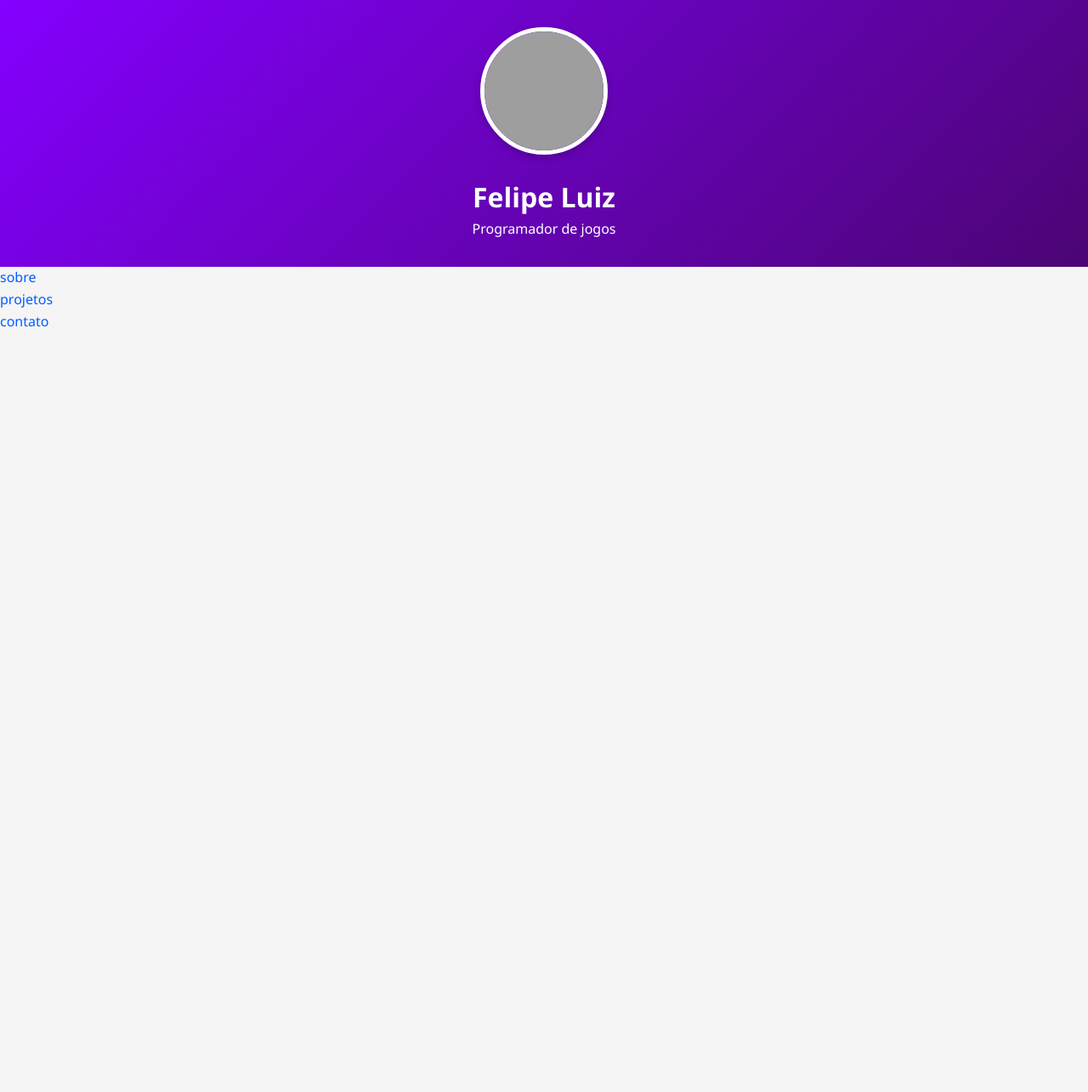
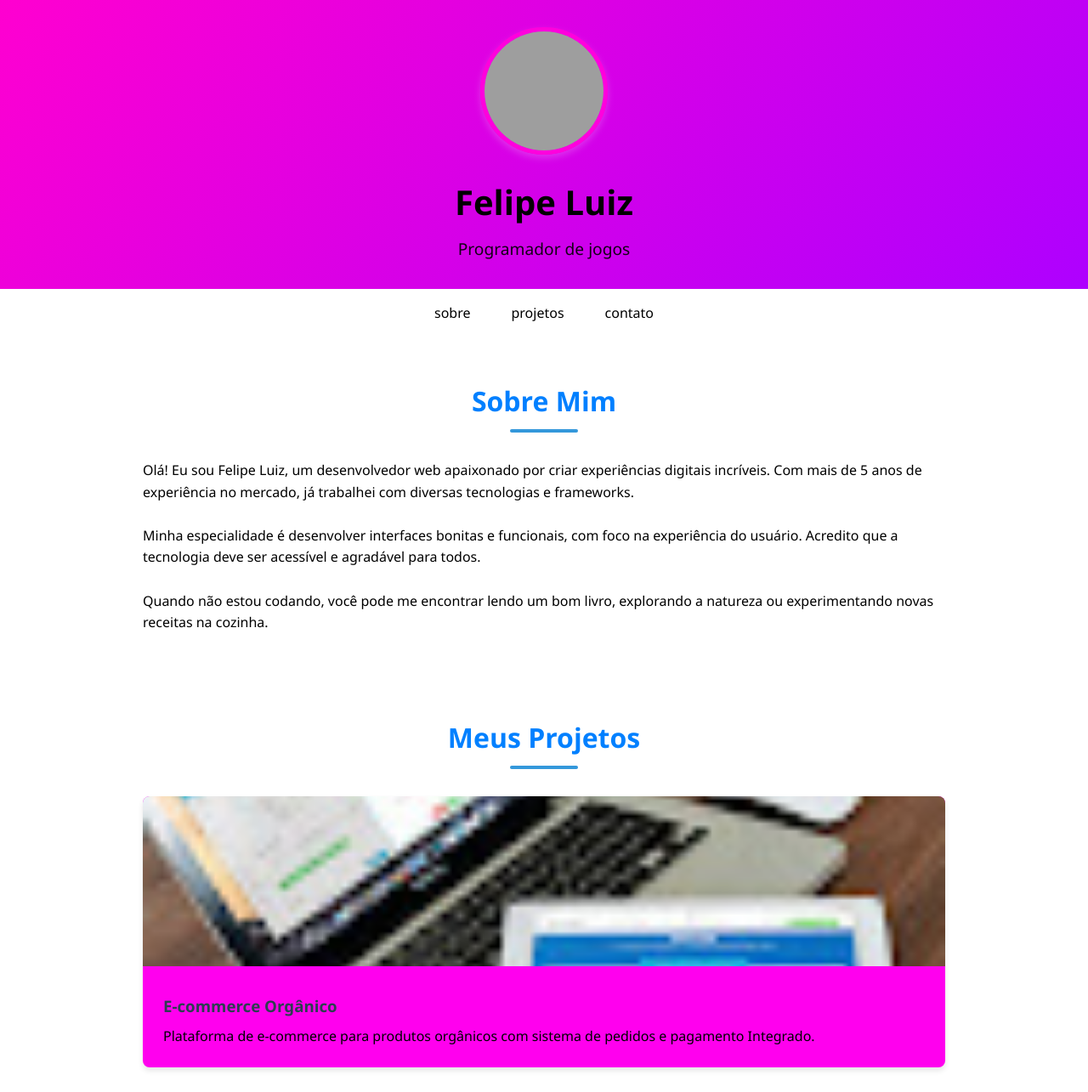
Before and after one commit to EduFelipeGGEZ/portifolio., a plain HTML site: page index.html in a window 1280 px wide. Shown: the top 1285 px of the page at 85% size. Before the commit the page ends 800 px from the top, so only its background shows below. Drawn offline with Linux system fonts and the light colour scheme; grey boxes are pictures that could not be loaded.

Commit message:
Add files via upload

```diff
--- a/index.html
+++ b/index.html
@@ -27,3 +27,46 @@
 
 </body>
 </html>
+
+<section id="sobre">
+    <h2>Sobre Mim</h2>
+    <div class="about-content">
+    <div class="about-text">
+    <p>Olá! Eu sou Felipe Luiz, um desenvolvedor web apaixonado por criar experiências digitais incríveis. Com mais de 5 anos de experiência no mercado, já trabalhei com diversas tecnologias e frameworks.</p>
+    <br>
+    <p>Minha especialidade é desenvolver interfaces bonitas e funcionais, com foco na experiência do usuário. Acredito que a tecnologia deve ser acessível e agradável para todos.</p>
+    <br>
+    <p>Quando não estou codando, você pode me encontrar lendo um bom livro, explorando a natureza ou experimentando novas
+    receitas na cozinha.</p>
+    </div>
+    </div>
+    </section>
+    <section id="projetos">
+        <h2>Meus Projetos</h2>
+        <div class="projects-grid">
+        <div class="project-card">
+        <img src="e-commerce.jpg" alt="Projeto 1" class="project-img">
+        <div class="project-info">
+        <h3>E-commerce Orgânico</h3>
+        <p>Plataforma de e-commerce para produtos orgânicos com sistema de pedidos e pagamento Integrado.</p>
+        </div>
+        </div>
+        <div class="project-card">
+        <img src="turismo.jpg" alt="Projeto 2" class="project-img">
+        <div class="project-info">
+        <h3>Aplicativo de Turismo</h3>
+        <p>Aplicativo mobile para descobrir pontos turísticos com realidade aumentada e gula personalizado.</p>
+        </div>
+        </div>
+        <div class="project-card">
+        <img src="blog.jpg" alt="Projeto 3" class="project-img">
+        <div class="project-info">
+        <h3>Blog de Tecnologia</h3>
+        <p>Blog moderno com sistema de categorias, busca avançada e integração com redes sociais.</p>
+
+    <ATP/>
+    </div>
+    </div>
+    </section>
+    </body>
+    </html>
--- a/style.css
+++ b/style.css
@@ -36,3 +36,149 @@ header {
     margin-bottom: 1rem;
     box-shadow: 0 4px 8px rgba(0, 0, 0, 0.2);
 }
+/* Reset e estilos gerais */
+* {
+    margin: 0;
+    padding: 0;
+    box-sizing: border-box;
+    font-family: 'Segoe UI', Tahoma, Geneva, Verdana, sans-serif;
+}
+
+
+body {
+    background-color: white;
+    color: black;
+    line-height: 1.6;
+}
+
+a {
+    text-decoration: none;
+    color: rgb(0, 0, 0);
+}
+
+/* Cabeçalho */
+header {
+    background: linear-gradient(135deg, #ff00d0, #ae00ff);
+    color: rgb(0, 0, 0);
+    text-align: center;
+    padding: 2rem 0;
+    position: relative;
+}
+
+.profile-img {
+    width: 150px;
+    height: 150px;
+    border-radius: 50%;
+    object-fit: cover;
+    border: 5px solid rgb(255, 0, 221);
+    margin-bottom: 1rem;
+    box-shadow: 0 4px 8px rgba(255, 255, 255, 0.2);
+}
+/* sengunda parte do site */
+.header-content h1 {
+    font-size: 2.5rem;
+    margin-bottom: 0.5rem ;
+  }
+.header-content p {
+    font-size: 1.2rem;
+    opacity: 0.9;
+}
+
+nav {
+    background-color: #ffffff;
+    padding: 1rem 0;
+    position: sticky;
+    top: 0;
+    z-index: 100;
+}
+nav ul {
+    display: flex;
+    justify-content: center;
+    list-style: none;
+}
+nav ul li {
+    margin: 0 1.5rem;
+    }
+
+    nav ul li a {
+        color: rgb(0, 0, 0);
+        font-weight: 500;
+        transition: color 0.3s;
+    }
+
+    nav ul li a:hover {
+        color: #3498db;
+     }
+
+     /* Seções */
+   section {
+    padding: 3rem 10%;
+    max-width: 1200px;
+    margin: 0 auto;
+    }
+
+    section h2 {
+    text-align: center;
+    margin-bottom:2rem;
+    font-size:2rem;
+    color: #0080ff;
+    position: relative;
+}
+
+section h2::after {
+    content:'';
+    display:block;
+    width: 80px;
+    height: 4px;
+    background: #3498db;
+    margin: 0.5rem auto;
+    border-radius: 2px;
+}
+
+.about-content {
+    display: flex;
+    align-items: center;
+    gap: 2rem;
+    flex-wrap: wrap;
+    }
+
+.about-text {
+    flex:1;
+    min-width: 300px;
+}
+
+    /* Projetos */
+.projects-grid {
+    display: grid;
+    grid-template-columns: repeat (auto-fill, minmax (300px, 1fr));
+    gap: 2rem;
+}
+
+    .project-card {
+
+    background: rgb(255, 0, 238);
+    border-radius: 8px;
+    overflow: hidden;
+    box-shadow: 0 4px 6px rgba(0, 0, 0, 0.1);
+    transition: transform 0.3s, box-shadow 0.3s;
+ }
+
+ .project-card:hover {
+    transform: translateY(-5px);
+ box-shadow: 0 10px 20px rgba(0, 0, 0, 0.1);
+ }
+
+    .project-img{
+    width: 100%;
+    height: 200px;
+    object-fit: cover;
+    }
+    .project-info {
+    padding: 1.5rem;
+    }
+
+
+    .project-info h3 {
+    margin-bottom: 0.5rem;
+    color: #2c3e50;
+    }
```
Also changed, not shown: blog.jpg (added), e-commerce.jpg (added), turismo.jpg (added).
